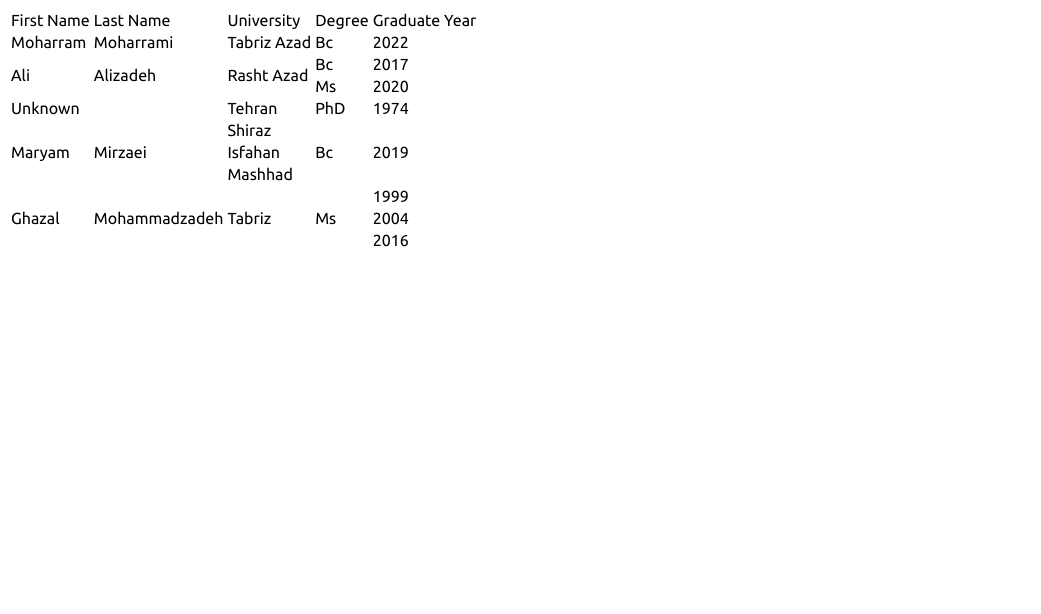
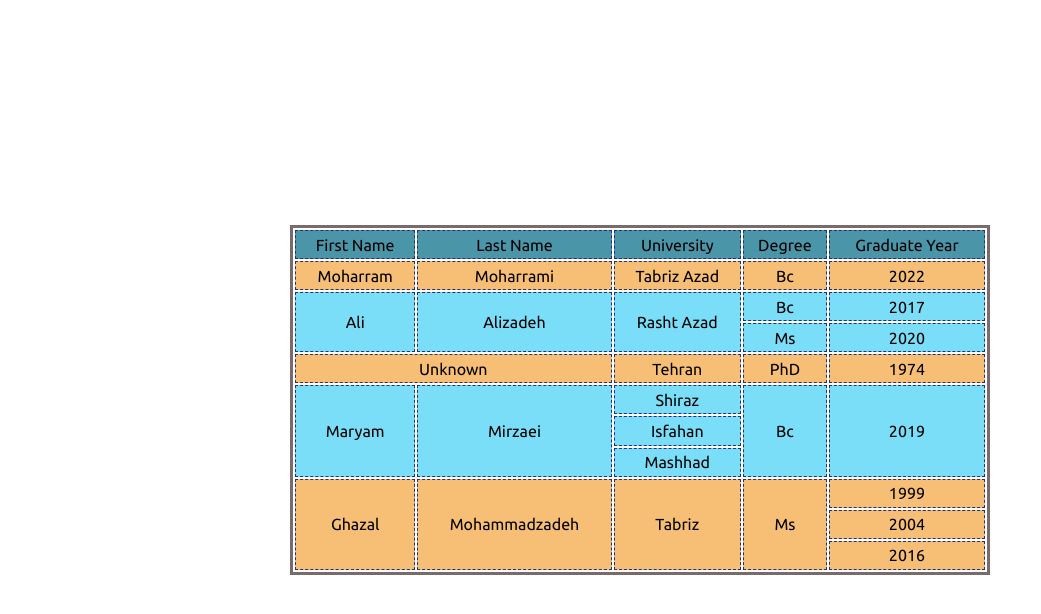
Before and after one commit to m-moharrami/internet-engineering-course, a plain HTML site: page table/table.html in a window 1280 px wide. Shown: the whole page, without its empty margins (0-1041 px from the left). Drawn offline with Linux system fonts and the light colour scheme.

Commit message:
add styling to the table

```diff
--- a/table/table.css
+++ b/table/table.css
@@ -1,3 +1,28 @@
 table {
     font-family: 'Ubuntu', sans-serif;
+    text-align: center;
+    border: 3px solid #776b6b;
+    position: fixed;
+    height: 350px;
+    width: 700px;
+    margin-top: -175px;
+    margin-left: -350px;
+    top: 50%;
+    left: 50%;
 }
+
+tr, td {
+    border: 1px dashed #233072;
+}
+
+#table-header {
+    background-color: #4b95a8;
+}
+
+#main {
+    background-color: #f7bf76;
+}
+
+#accent {
+    background-color: #7adef9;
+}
```
